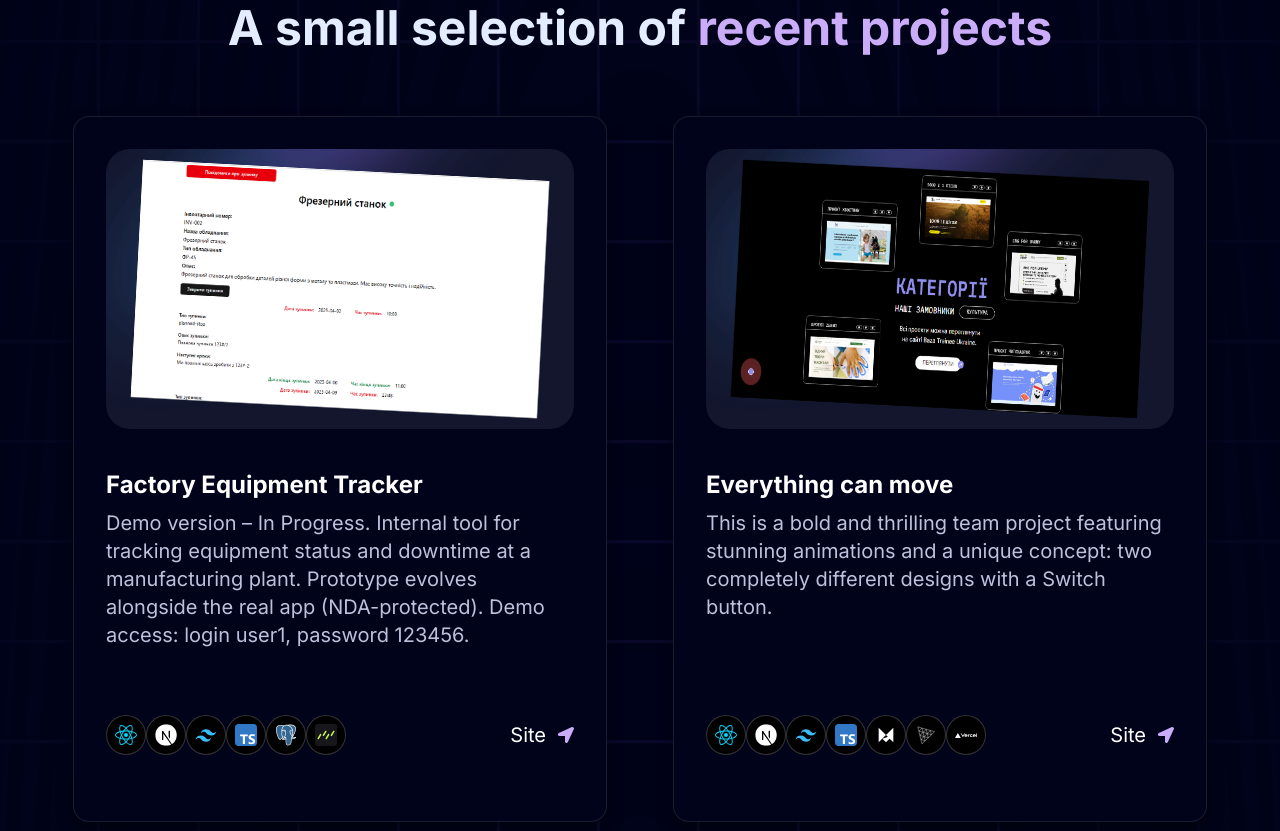
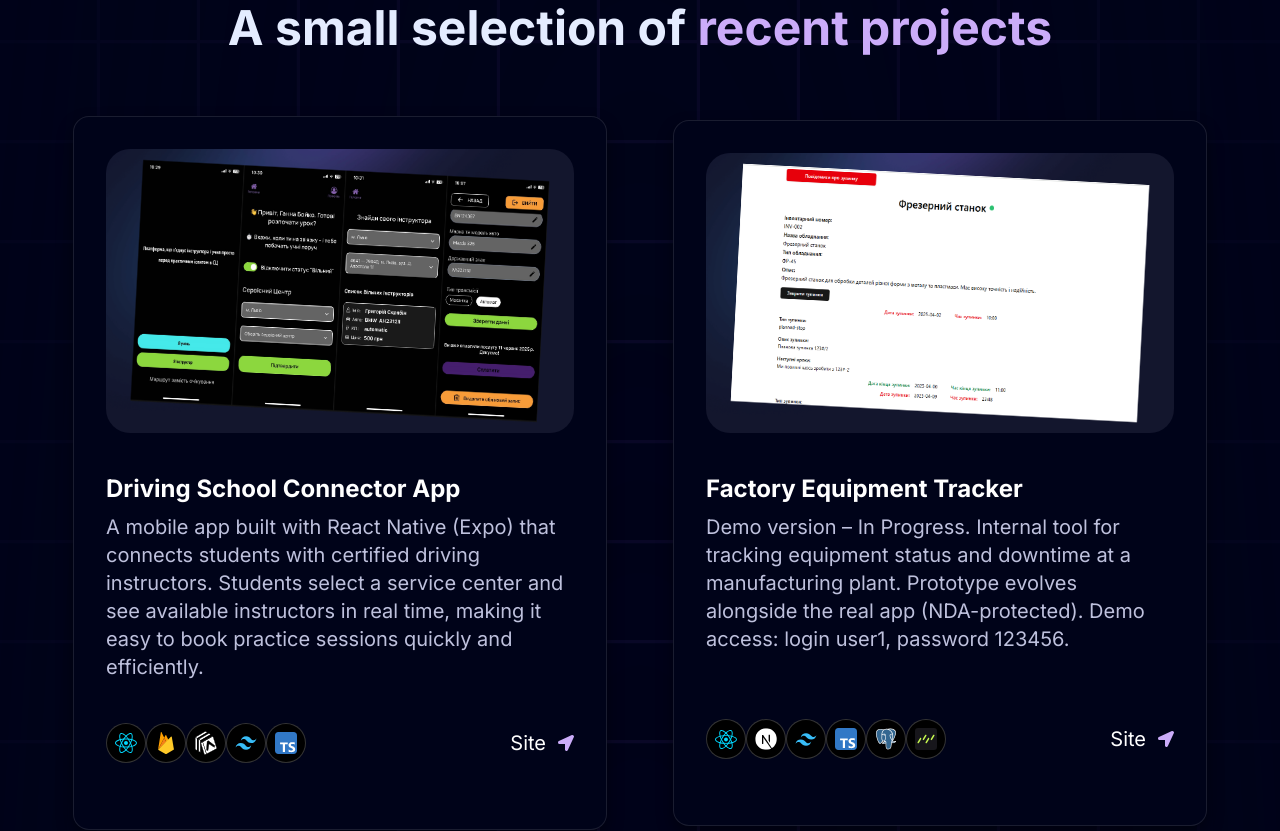
Before and after one commit to GannaKov/portfolio, a Next.js app: page / in a window 1280 px wide. Shown: the part 1860-2691 px from the top of the page. Built offline with nearby package versions, Linux system fonts and the light colour scheme.

Commit message:
added eWindow

```diff
--- a/data/index.ts
+++ b/data/index.ts
@@ -102,6 +102,21 @@ export type ProjectsProps = projectProps[];
 export const projects: ProjectsProps = [
   {
     id: 1,
+    title: "Driving School Connector App",
+    des: "A mobile app built with React Native (Expo) that connects students with certified driving instructors. Students select a service center and see available instructors in real time, making it easy to book practice sessions quickly and efficiently.",
+
+    img: "/projects/eWikno.png",
+    iconLists: [
+      "/techIcons/re.svg",
+      "/techIcons/firebase.svg",
+      "/techIcons/expo.svg",
+      "/techIcons/tail.svg",
+      "/techIcons/ts.svg",
+    ],
+    link: "https://expo.dev/preview/update?message=Auto%20update%20from%20GitHub%20PR&updateRuntimeVersion=1.0.0&createdAt=2025-06-12T20%3A49%3A13.151Z&slug=exp&projectId=55431412-9d1d-4f4f-bb49-e945ad2df957&group=f2d0ddf4-cbfe-431a-a984-19526c23f55b",
+  },
+  {
+    id: 2,
     title: "Factory Equipment Tracker",
     des: "Demo version – In Progress. Internal tool for tracking equipment status and downtime at a manufacturing plant. Prototype evolves alongside the real app (NDA-protected). Demo access: login user1, password 123456.",
 
@@ -117,7 +132,7 @@ export const projects: ProjectsProps = [
     link: "https://plant-hub-navy.vercel.app/",
   },
   {
-    id: 2,
+    id: 3,
     title: "Everything can move",
     des: "This is a bold and thrilling team project featuring stunning animations and a unique concept: two completely different designs with a Switch button.",
 
@@ -134,7 +149,7 @@ export const projects: ProjectsProps = [
     link: "https://baza-everything-can-move.vercel.app/",
   },
   {
-    id: 3,
+    id: 4,
     title: "Sales Dashboard",
     des: "An interactive dashboard for visualizing supermarket sales data. Users can filter by city, customer type, gender, and age group. Built with Python, Streamlit, and Plotly for real-time data exploration and beautiful visualizations.",
 
@@ -148,7 +163,7 @@ export const projects: ProjectsProps = [
     link: "dashboard-test-sells.streamlit.app/",
   },
   {
-    id: 4,
+    id: 5,
     title: "Travel Scratchpad",
     des: "This is the initial version of a travel-focused social network, created as a final project at WBS Coding School. To access the full functionality of the project: login:test@test.com, password:123456",
 
@@ -166,7 +181,7 @@ export const projects: ProjectsProps = [
   },
 
   {
-    id: 5,
+    id: 6,
     title: "Snap & Share: A React Native Photo App",
     des: "A mobile app created with React Native that lets users snap photos, tag locations automatically, and share with others who can like and comment on posts.",
 
@@ -175,7 +190,7 @@ export const projects: ProjectsProps = [
     link: "https://github.com/GannaKov/goit-react-native-hw-01",
   },
   {
-    id: 6,
+    id: 7,
     title: "Developer's Portfolio",
     des: "A creative and interactive portfolio website designed to showcase my professional skills and experiences in web development",
 
@@ -188,7 +203,7 @@ export const projects: ProjectsProps = [
     link: "https://portfolio-ganna-kovchyk.vercel.app",
   },
   {
-    id: 7,
+    id: 8,
     title: "SoYummy: A React Recipe App ",
     des: "A collaborative project. My contributions to the project included developing the HomePage, Search functionality, and Recipe Card components.",
 
@@ -201,7 +216,7 @@ export const projects: ProjectsProps = [
     link: "https://vladossid.github.io/project-fullstack-frontend/home",
   },
   {
-    id: 8,
+    id: 9,
     title: "New Project",
     des: "I am continuously striving to improve my skills, working on new projects, and learning from best practices.",
 
```
Also changed, not shown: public/projects/eWikno.png (added), public/techIcons/expo.svg (added).
